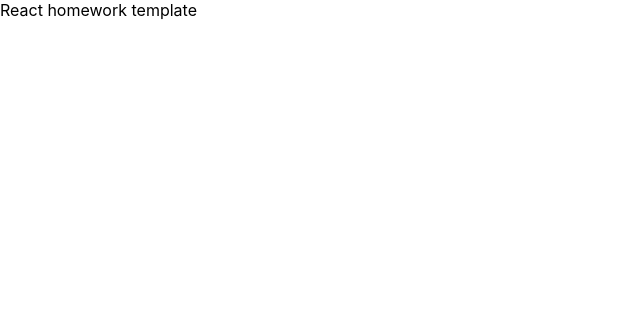
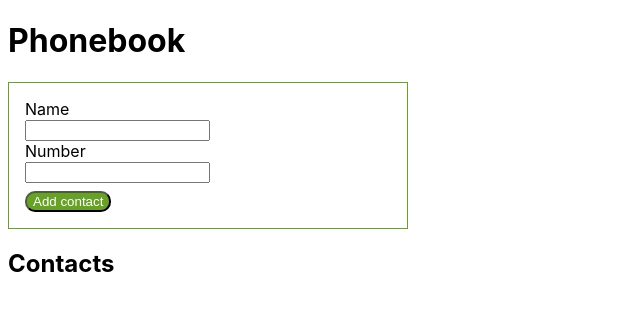
Before and after one commit to andrewdark/react-hw-02-phonebook, a React (Create React App) app: page / in a window 1280 px wide. Shown: the top 310 px of the page, without its empty margins (0-640 px from the left). Built offline with nearby package versions, Linux system fonts and the light colour scheme.

Commit message:
add ContactForm component

```diff
--- a/src/components/App.jsx
+++ b/src/components/App.jsx
@@ -1,5 +1,6 @@
 import React, {Component} from "react";
 import {nanoid} from "nanoid";
+import ContactForm from "./ContactForm/ContactForm";
 
 class App extends Component {
   state = {
@@ -37,8 +38,13 @@ class App extends Component {
 
   render() {
     return (
-      <div>
-        React homework template
+      <div style={{
+        width: 400,
+        marginLeft: '8px',
+      }}>
+        <h1>Phonebook</h1>
+        <ContactForm addContact={this.addContact} />
+        <h2>Contacts</h2>
       </div>
     );
   }
--- /dev/null
+++ b/src/components/ContactForm/ContactForm.jsx
@@ -0,0 +1,68 @@
+import React, { Component } from 'react';
+import css from './ContactForm.module.css';
+
+const INITIAL_STATE = {
+  name: '',
+  number: '',
+};
+
+class ContactForm extends Component {
+  state = {
+    ...INITIAL_STATE,
+  };
+
+  // Для всіх інпутів створюємо один обробник
+  // Розрізняти інпути будемо за атрибутом name
+  handleChange = evt => {
+    const { name, value } = evt.target;
+    this.setState({ [name]: value });
+    //console.log(this.state[name]);
+  };
+
+  handleSubmit = evt => {
+    evt.preventDefault();
+    // const { name, number } = this.state;
+    // console.log(`name: ${name}, numb: ${number}`);
+    this.props.addContact({ ...this.state });
+    this.reset();
+  };
+
+  reset = () => {
+    this.setState({ ...INITIAL_STATE });
+  };
+
+  render() {
+    return (
+      <div>
+        <form className={css.form} onSubmit={this.handleSubmit}>
+          <label htmlFor="name">Name</label>
+          <br />
+          <input
+            id="name"
+            type="text"
+            name="name"
+            value={this.state.name}
+            onChange={this.handleChange}
+            required
+          />
+          <br />
+          <label htmlFor="number">Number</label>
+          <br />
+          <input
+            id="number"
+            type="tel"
+            name="number"
+            value={this.state.number}
+            onChange={this.handleChange}
+            required
+          />
+          <br />
+          <button className={css.btn} type="submit">
+            Add contact
+          </button>
+        </form>
+      </div>
+    );
+  }
+}
+export default ContactForm;
--- /dev/null
+++ b/src/components/ContactForm/ContactForm.module.css
@@ -0,0 +1,11 @@
+.form {
+  border: 1px solid rgb(104, 161, 39);
+  padding: 16px;
+}
+
+.btn {
+  background-color: rgb(104, 161, 39);
+  color: rgb(255, 255, 255);
+  border-radius: 10px;
+  margin-top: 8px;
+}
```
